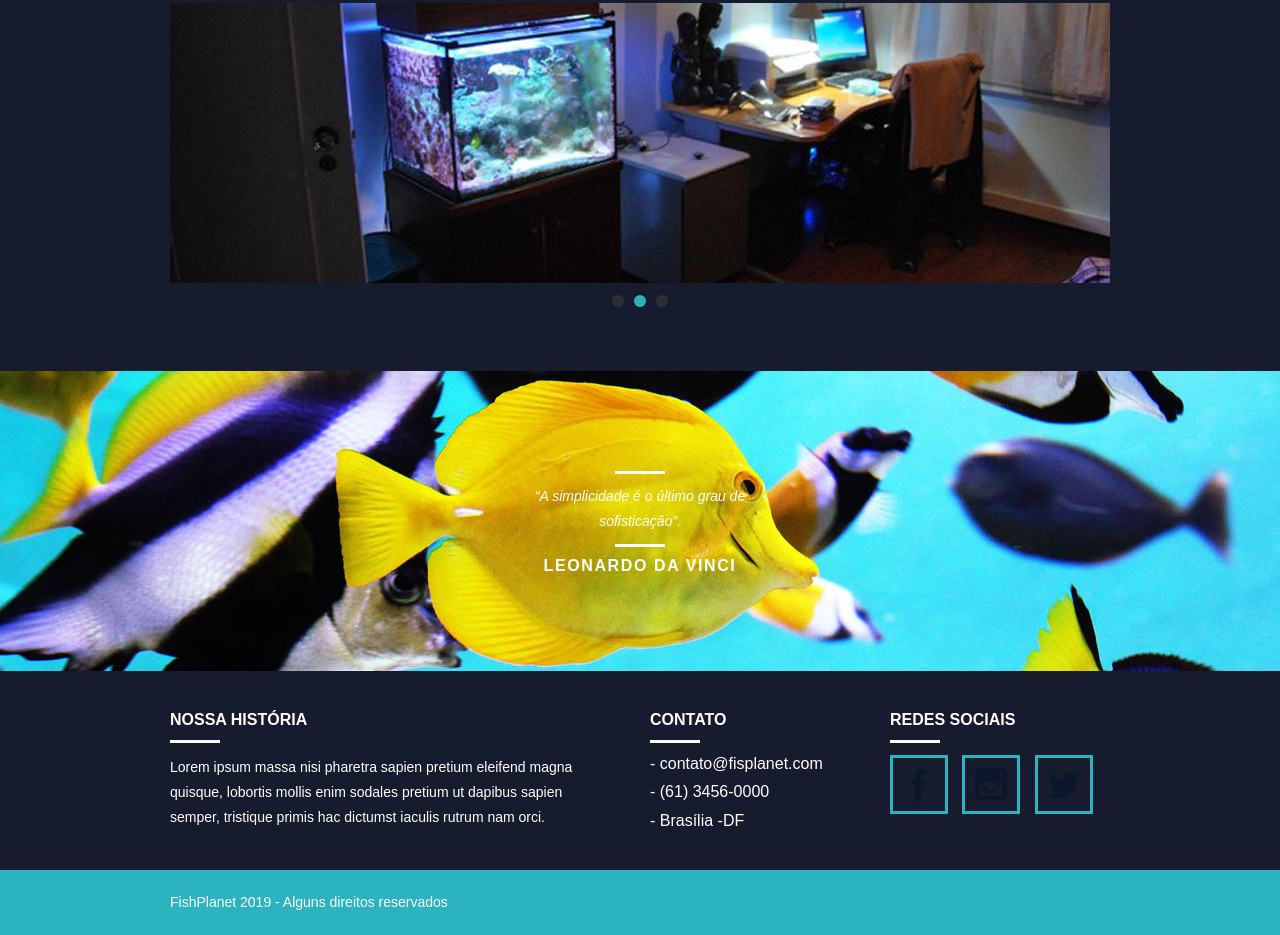
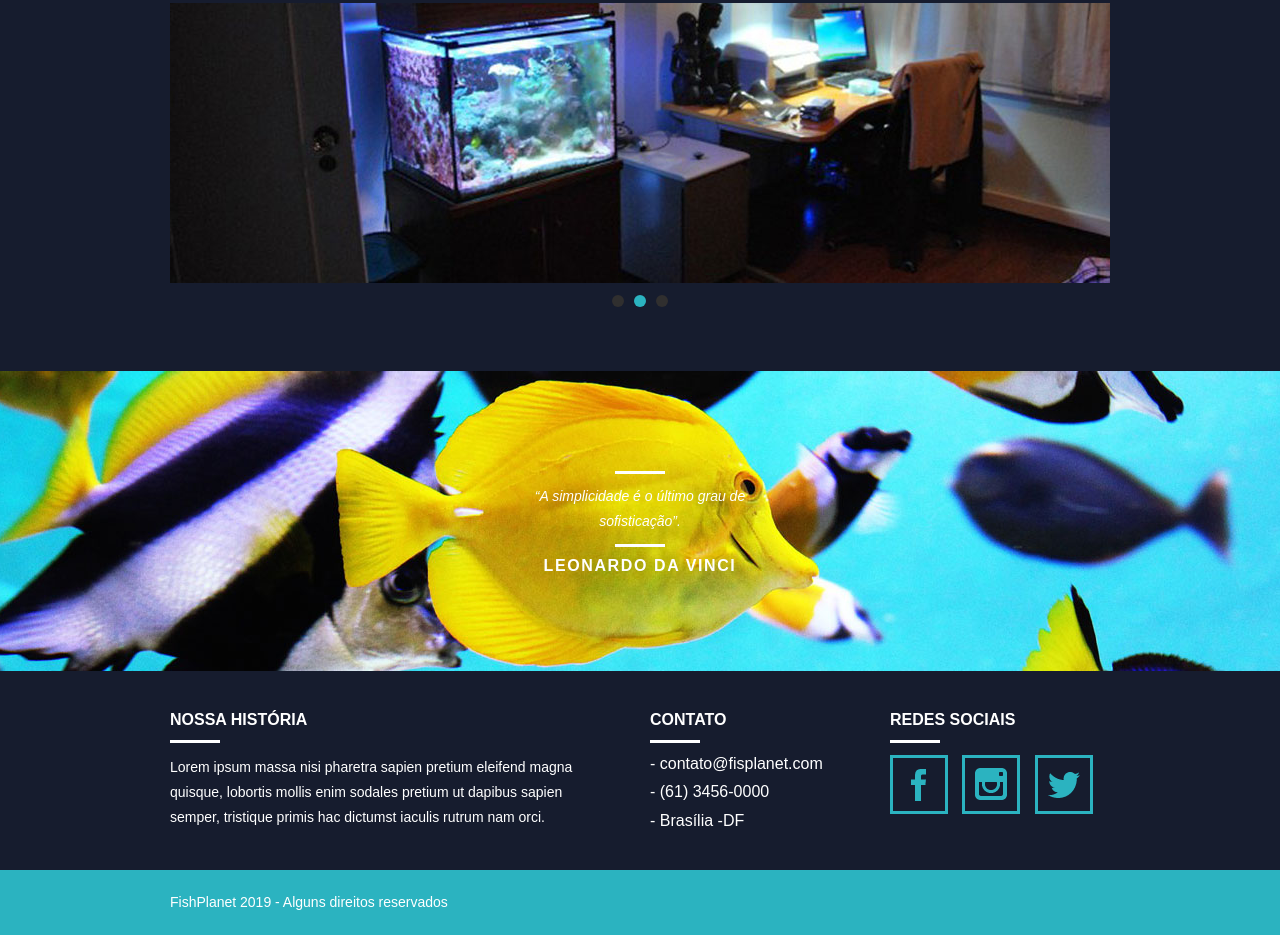
Before and after one commit to camilarqf/fishplanet, a plain HTML site: page portfolio.html in a window 1280 px wide. Shown: the part 868-1803 px from the top of the page. Drawn offline with Linux system fonts and the light colour scheme.

Commit message:
correção icone redes sociais

```diff
--- a/portfolio.html
+++ b/portfolio.html
@@ -150,13 +150,13 @@
             <div class="redes_sociais grid-4">
                 <h3>Redes sociais</h3>
                 <ul>
-                    <li><a href="https://facebook.com" target="_blank"><img src="./img/contato/icone_fb.png"
-                                alt="Ícone Facebook"></a></li>
-                    <li><a href="https://instagram.com" target="_blank"><img src="./img/contato/icone_insta.png"
-                                alt="Ícone Instagram"></a>
-                    </li>
-                    <li><a href="https://twitter.com" target="_blank"><img src="./img/contato/icone_tt.png"
-                                alt="Ícone Twitter"></a></li>
+                        <li><a href="https://facebook.com" target="_blank"><img src="./img/icone_fb.png"
+                            alt="Ícone Facebook"></a></li>
+                <li><a href="https://instagram.com" target="_blank"><img src="./img/icone_insta.png"
+                            alt="Ícone Instagram"></a>
+                </li>
+                <li><a href="https://twitter.com" target="_blank"><img src="./img/icone_tt.png"
+                            alt="Ícone Twitter"></a></li>
                 </ul>
             </div>
             <!--redes_sociais grid-4-->
```
Also changed, not shown: index.html (+7 -7 lines), peixes.html (+3 -3 lines), sobre.html (+3 -3 lines).
